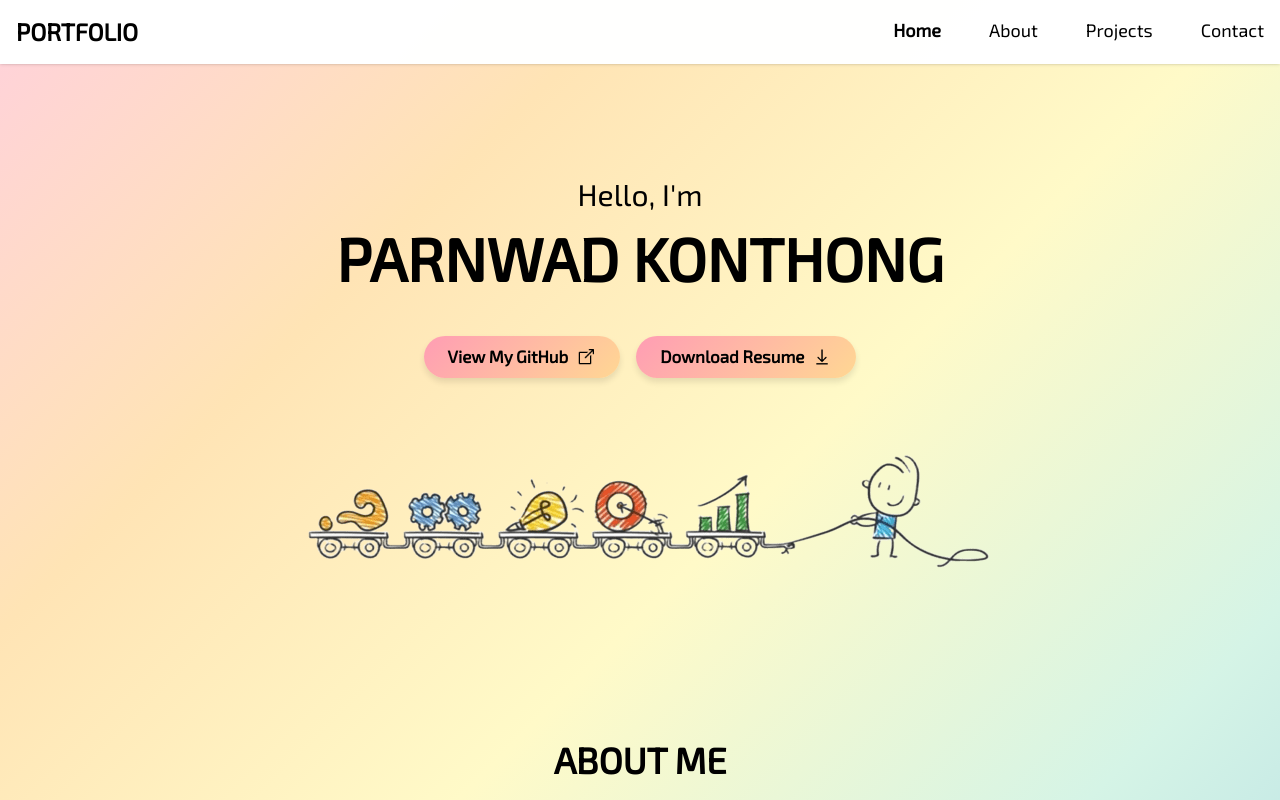
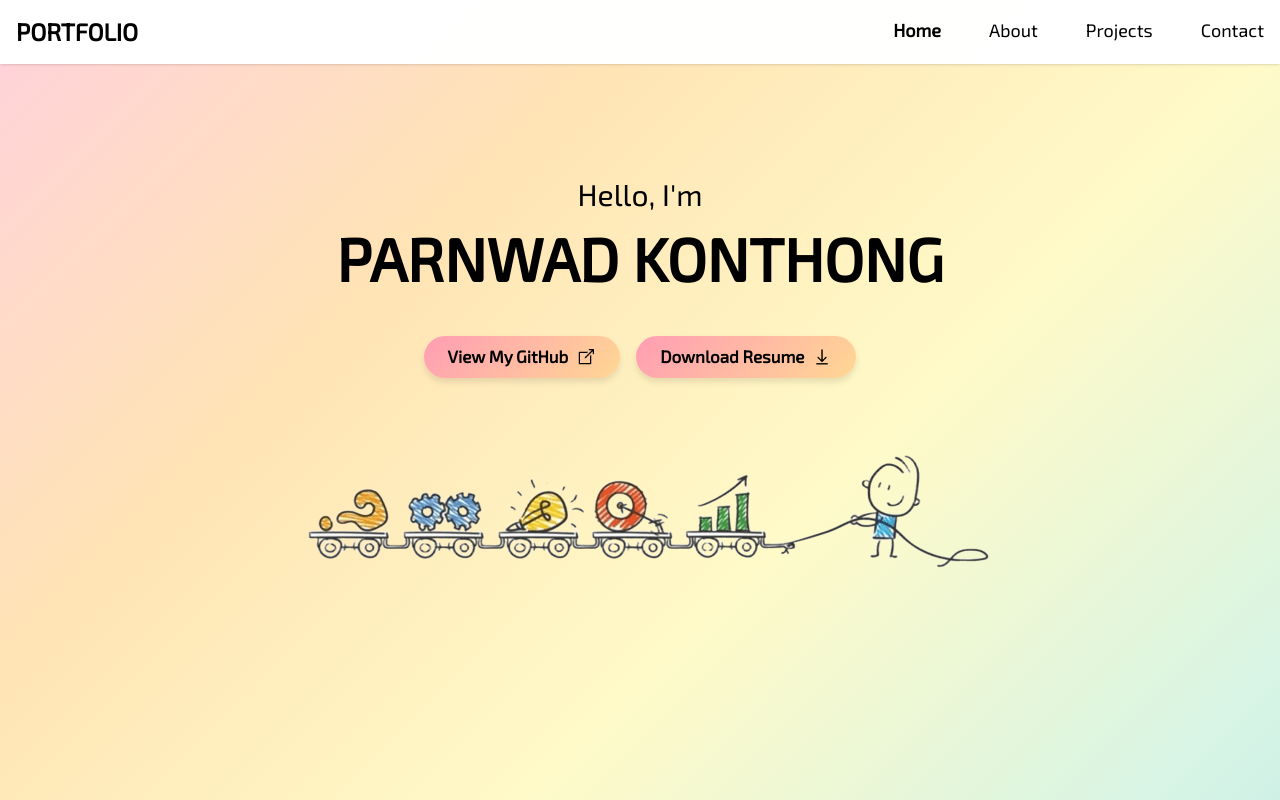
Before and after one commit to ParnwadKonthong/Portfolio, a Vue app: page / in a window 1280 px wide. Shown: the top 800 px of the page. Built offline with nearby package versions, Linux system fonts and the light colour scheme.

Commit message:
change screen size

```diff
--- a/src/App.vue
+++ b/src/App.vue
@@ -26,7 +26,7 @@ onMounted(async () => {
   <div v-else>
     <Navbar/>
 
-  <div id="home" class="area">
+  <div id="home" class="area min-h-screen">
     <Home />
   </div>
 
```
